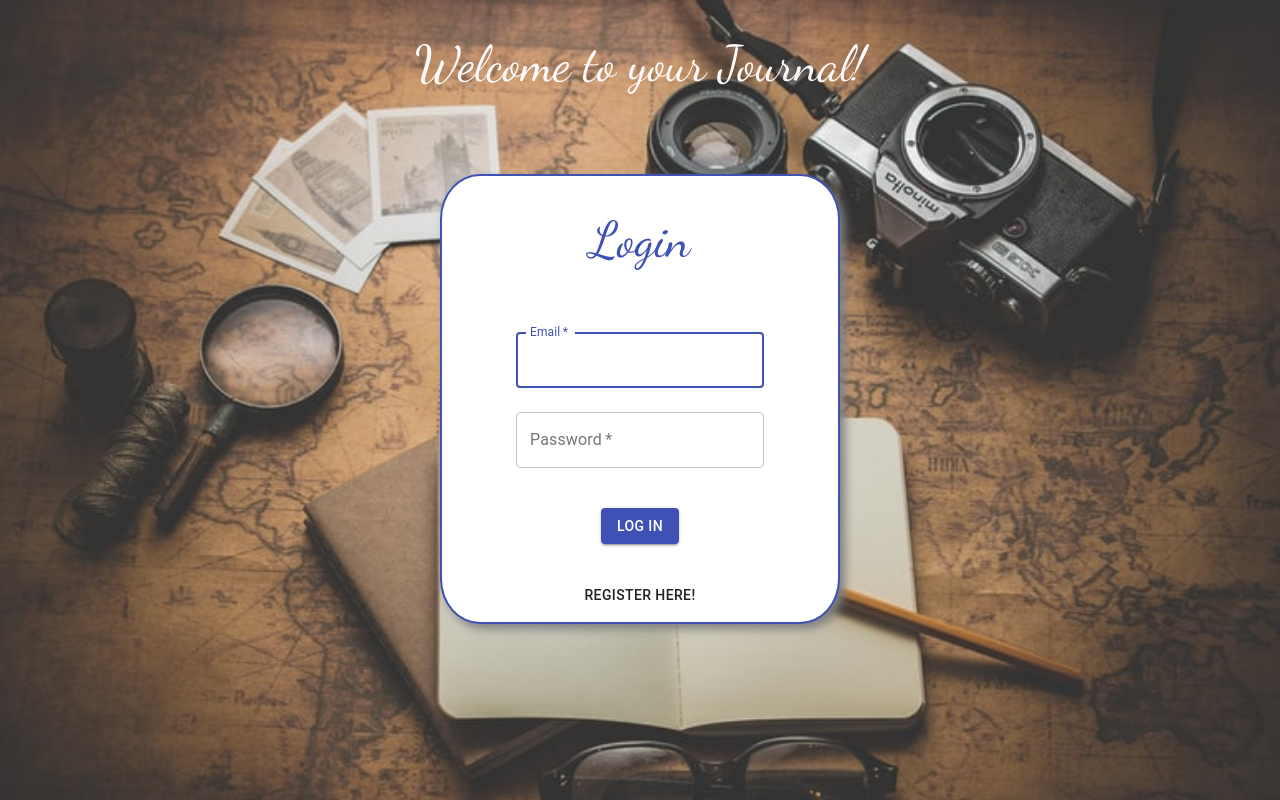
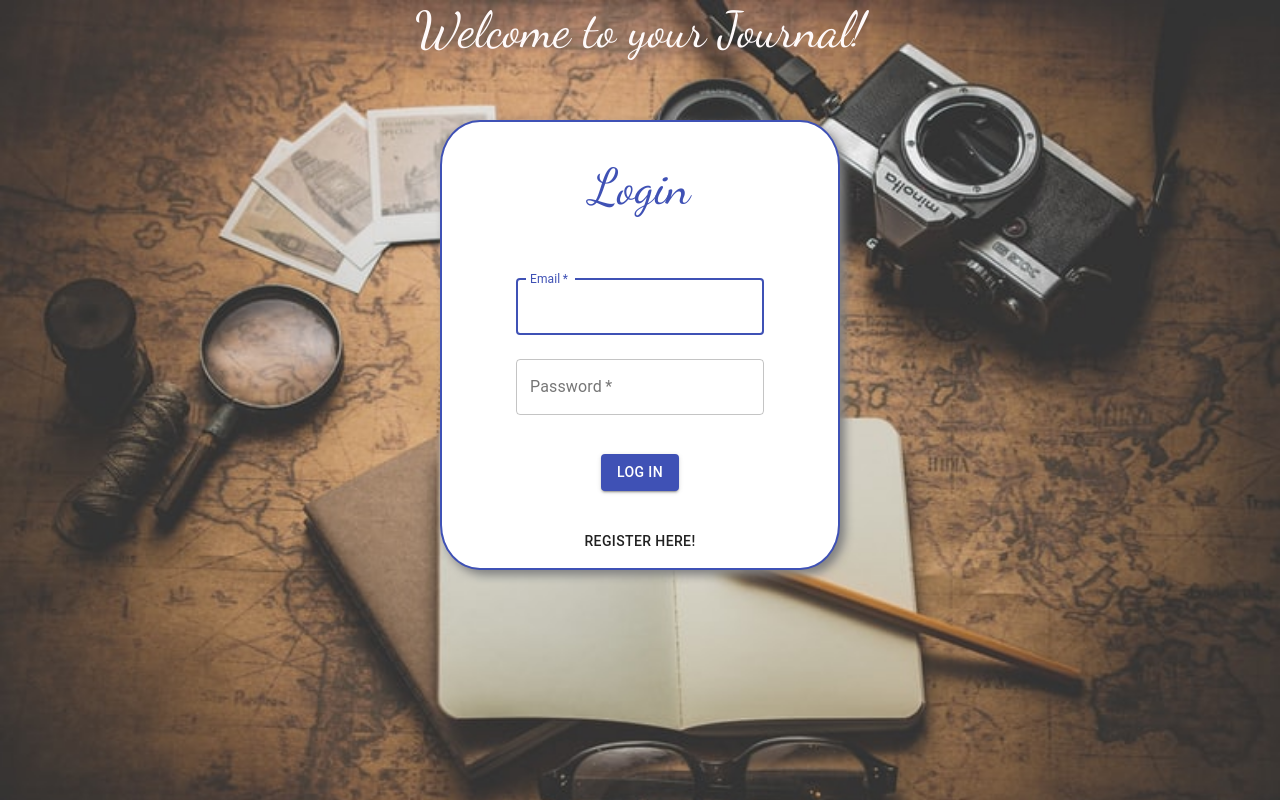
Before and after one commit to IsaiahMurray/Journal-Client, a React (Create React App) app: page / in a window 1280 px wide. Built offline with nearby package versions, Linux system fonts and the light colour scheme.

Commit message:
Changing spacing for welcome header

```diff
--- a/src/App.css
+++ b/src/App.css
@@ -1,8 +1,4 @@
-.App {
-color: snow;
-}
-
-h1{
+h1 {
   font-family: 'Dancing Script', cursive;
   font-size: 50px;
   font-weight: 100;
--- a/src/App.js
+++ b/src/App.js
@@ -2,10 +2,33 @@ import React, { useState, useEffect } from 'react';
 import './App.css';
 import Auth from './components/Auth/Auth';
 import Display from './components/Display';
+import { makeStyles } from "@material-ui/core/styles";
 
-function App() {
+const useStyles = makeStyles((theme) => ({
+  app: {
+    color: "snow"
+  },
+  welcome: {
+    margin: "0px",
+     marginBottom: "-20px",
+
+    //! Styling alterations for screen breakpoints
+    //* Mobile
+    [theme.breakpoints.down("sm")]: {
+      marginBottom: "0px",
+    },
+    //* Tablet/Desktop
+    [theme.breakpoints.up("md")]: {
+
+    }
+  }
+}));
+
+const App = () => {
+  const classes = useStyles();
   const [sessionToken, setSessionToken] = useState(null);
   const [loading, setLoading] = useState(false);
+
   useEffect(() => {
     if(localStorage.getItem('token')){
       setSessionToken(localStorage.getItem('token'));
@@ -29,8 +52,8 @@ function App() {
     : <Auth updateToken={updateToken}/>)
   }
   return (
-    <div className="App">
-      <h1>Welcome to your Journal!</h1>
+    <div className={classes.app}>
+      <h1 className={classes.welcome}>Welcome to your Journal!</h1>
      {protectedViews()}
     </div>
   );
```
